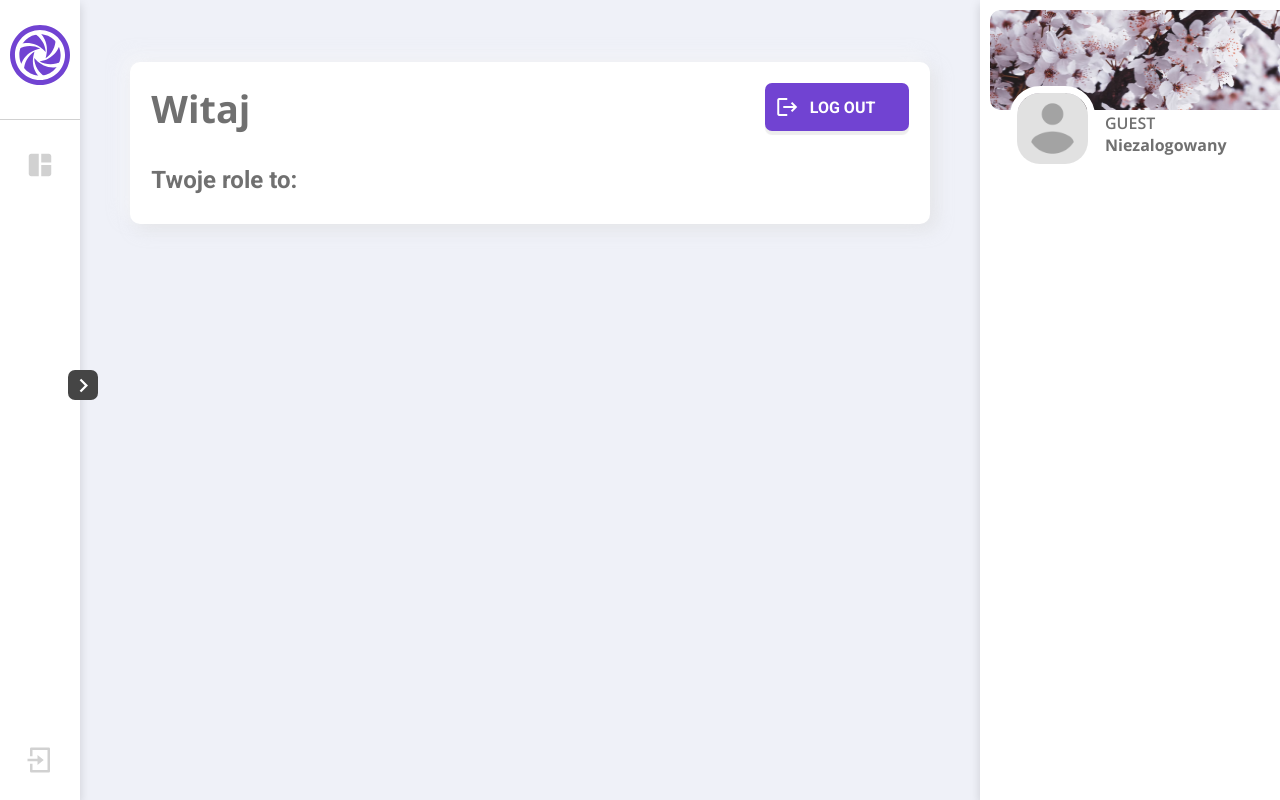
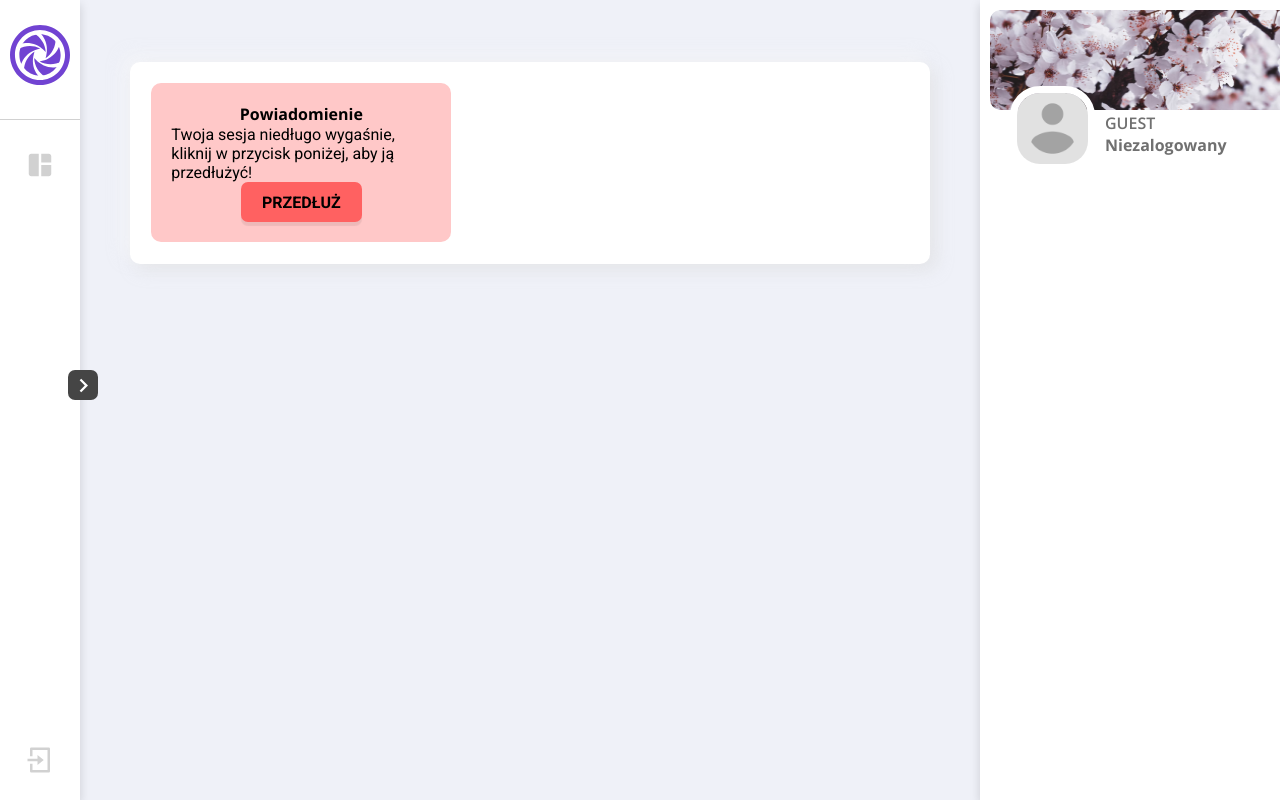
Before and after one commit to oskarkurczewski/Shutter.app, a React (Create React App) app in the folder src/main/frontend/: page /dashboard in a window 1280 px wide. Shown: the top 800 px of the page. Built offline with nearby package versions, Linux system fonts and the light colour scheme.

Commit message:
Przywrócono uwierzytelnienie za pomocą metody 2FA

```diff
--- /dev/null
+++ b/src/main/frontend/src/components/layout/toast/index.tsx
@@ -0,0 +1,24 @@
+import Button from "components/shared/Button";
+import React from "react";
+import "./style.scss";
+
+const Toast = () => {
+   return (
+      <div className="toast">
+         <p className="label-bold">Powiadomienie</p>
+         <p>
+            Twoja sesja niedługo wygaśnie, <br />
+            kliknij w przycisk poniżej, aby ją przedłużyć!
+         </p>
+         <Button
+            onClick={() => {
+               console.log("witam");
+            }}
+         >
+            PRZEDŁUŻ
+         </Button>
+      </div>
+   );
+};
+
+export default Toast;
--- /dev/null
+++ b/src/main/frontend/src/components/layout/toast/style.scss
@@ -0,0 +1,21 @@
+@import "variables.scss";
+
+.toast {
+   width: 300px;
+   background-color: rgb(255, 200, 200);
+   color: rgb(0, 0, 0);
+   display: flex;
+   flex-direction: column;
+   align-items: center;
+   padding: 20px;
+   border-radius: 10px;
+
+   .label-bold,
+   p {
+      color: rgb(0, 0, 0);
+   }
+
+   .button-wrapper {
+      background-color: rgb(255, 97, 97);
+   }
+}
--- a/src/main/frontend/src/pages/dashboard/index.tsx
+++ b/src/main/frontend/src/pages/dashboard/index.tsx
@@ -1,45 +1,13 @@
 import React from "react";
 import "./style.scss";
 import Card from "components/shared/Card";
-import Button from "components/shared/Button";
-import { useAppDispatch, useAppSelector } from "redux/hooks";
-import { logout } from "redux/slices/authSlice";
-import { useNavigate } from "react-router-dom";
+import Toast from "components/layout/toast";
 
 const DashboardPage = () => {
-   const dispatch = useAppDispatch();
-   const name = useAppSelector((state) => state.auth.username);
-   const roles = useAppSelector((state) => state.auth.roles);
-
-   const navigate = useNavigate();
-
-   const handleClick = () => {
-      //TODO wylogowanie
-      dispatch(logout());
-      navigate("/", { replace: true });
-   };
-
    return (
       <section className="dashboard-page-wrapper">
          <Card>
-            <div className="header">
-               <h3>Witaj {name}</h3>
-               <Button onClick={handleClick} icon="logout">
-                  Log out
-               </Button>
-            </div>
-            <div className="roles">
-               <p className="roles-title">Twoje role to:</p>
-               <ul className="roles-list">
-                  {roles.map((role: string) => {
-                     return (
-                        <li key={role} className="role">
-                           {role}
-                        </li>
-                     );
-                  })}
-               </ul>
-            </div>
+            <Toast></Toast>
          </Card>
       </section>
    );
```
Also changed, not shown: 1 other file (tests, documents, lock files or other folders).
